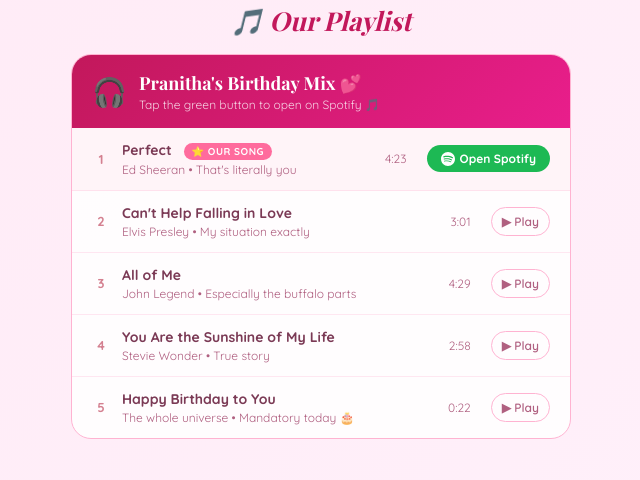
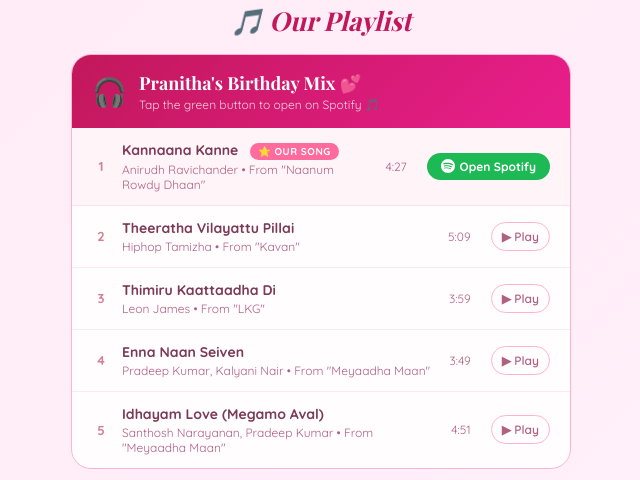
Before and after one commit to justkaxzhere-debug/surpriseman, a plain HTML site: page index.html in a window 1280 px wide. Shown: the part 2103-2583 px from the top of the page, without its empty margins (319-959 px from the left). Drawn offline with nearby package versions, Linux system fonts and the light colour scheme; no server answers; a web font is replaced by a local one.

Commit message:
Update index.html

```diff
--- a/index.html
+++ b/index.html
@@ -280,14 +280,14 @@
     </div>
     <div class="track featured">
       <div class="track-num">1</div>
-      <div class="track-info"><div class="track-name">Perfect <span class="featured-badge">⭐ OUR SONG</span></div><div class="track-artist">Ed Sheeran • That's literally you</div></div>
-      <div class="track-dur">4:23</div>
-      <a class="spotify-btn" href="https://open.spotify.com/track/0tgVpDi06FyKpA1z0VMD4v" target="_blank"><svg class="spotify-logo" viewBox="0 0 24 24"><path d="M12 0C5.4 0 0 5.4 0 12s5.4 12 12 12 12-5.4 12-12S18.66 0 12 0zm5.521 17.34c-.24.359-.66.48-1.021.24-2.82-1.74-6.36-2.101-10.561-1.141-.418.122-.779-.179-.899-.539-.12-.421.18-.78.54-.9 4.56-1.021 8.52-.6 11.64 1.32.42.18.479.659.301 1.02zm1.44-3.3c-.301.42-.841.6-1.262.3-3.239-1.98-8.159-2.58-11.939-1.38-.479.12-1.02-.12-1.14-.6-.12-.48.12-1.021.6-1.141C9.6 9.9 15 10.561 18.72 12.84c.361.181.54.78.241 1.2zm.12-3.36C15.24 8.4 8.82 8.16 5.16 9.301c-.6.179-1.2-.181-1.38-.721-.18-.601.18-1.2.72-1.381 4.26-1.26 11.28-1.02 15.721 1.621.539.3.719 1.02.419 1.56-.299.421-1.02.599-1.559.3z"/></svg>Open Spotify</a>
+      <div class="track-info"><div class="track-name">Kannaana Kanne <span class="featured-badge">⭐ OUR SONG</span></div><div class="track-artist">Anirudh Ravichander • From "Naanum Rowdy Dhaan"</div></div>
+      <div class="track-dur">4:27</div>
+      <a class="spotify-btn" href="https://open.spotify.com/track/4cvS3XEMGcDwRIf5UVSTYU" target="_blank"><svg class="spotify-logo" viewBox="0 0 24 24"><path d="M12 0C5.4 0 0 5.4 0 12s5.4 12 12 12 12-5.4 12-12S18.66 0 12 0zm5.521 17.34c-.24.359-.66.48-1.021.24-2.82-1.74-6.36-2.101-10.561-1.141-.418.122-.779-.179-.899-.539-.12-.421.18-.78.54-.9 4.56-1.021 8.52-.6 11.64 1.32.42.18.479.659.301 1.02zm1.44-3.3c-.301.42-.841.6-1.262.3-3.239-1.98-8.159-2.58-11.939-1.38-.479.12-1.02-.12-1.14-.6-.12-.48.12-1.021.6-1.141C9.6 9.9 15 10.561 18.72 12.84c.361.181.54.78.241 1.2zm.12-3.36C15.24 8.4 8.82 8.16 5.16 9.301c-.6.179-1.2-.181-1.38-.721-.18-.601.18-1.2.72-1.381 4.26-1.26 11.28-1.02 15.721 1.621.539.3.719 1.02.419 1.56-.299.421-1.02.599-1.559.3z"/></svg>Open Spotify</a>
     </div>
-    <div class="track"><div class="track-num">2</div><div class="track-info"><div class="track-name">Can't Help Falling in Love</div><div class="track-artist">Elvis Presley • My situation exactly</div></div><div class="track-dur">3:01</div><a class="other-link" href="https://open.spotify.com/track/44AyOl4qVkzS48vBsbNXaC" target="_blank">▶ Play</a></div>
-    <div class="track"><div class="track-num">3</div><div class="track-info"><div class="track-name">All of Me</div><div class="track-artist">John Legend • Especially the buffalo parts</div></div><div class="track-dur">4:29</div><a class="other-link" href="https://open.spotify.com/track/3U4isOIWM3VvDubwSI3y7a" target="_blank">▶ Play</a></div>
-    <div class="track"><div class="track-num">4</div><div class="track-info"><div class="track-name">You Are the Sunshine of My Life</div><div class="track-artist">Stevie Wonder • True story</div></div><div class="track-dur">2:58</div><a class="other-link" href="https://open.spotify.com/track/3HS8OdJCDRbTSMSkMHqFN4" target="_blank">▶ Play</a></div>
-    <div class="track"><div class="track-num">5</div><div class="track-info"><div class="track-name">Happy Birthday to You</div><div class="track-artist">The whole universe • Mandatory today 🎂</div></div><div class="track-dur">0:22</div><a class="other-link" href="https://open.spotify.com/search/happy%20birthday%20to%20you" target="_blank">▶ Play</a></div>
+    <div class="track"><div class="track-num">2</div><div class="track-info"><div class="track-name">Theeratha Vilayattu Pillai</div><div class="track-artist">Hiphop Tamizha • From "Kavan"</div></div><div class="track-dur">5:09</div><a class="other-link" href="https://open.spotify.com/track/1Q2Omqlar3Rrmw873TYV1s" target="_blank">▶ Play</a></div>
+    <div class="track"><div class="track-num">3</div><div class="track-info"><div class="track-name">Thimiru Kaattaadha Di</div><div class="track-artist">Leon James • From "LKG"</div></div><div class="track-dur">3:59</div><a class="other-link" href="https://open.spotify.com/track/5JutbNkyQL9RlvmH8w9L3V" target="_blank">▶ Play</a></div>
+    <div class="track"><div class="track-num">4</div><div class="track-info"><div class="track-name">Enna Naan Seiven</div><div class="track-artist">Pradeep Kumar, Kalyani Nair • From "Meyaadha Maan"</div></div><div class="track-dur">3:49</div><a class="other-link" href="https://open.spotify.com/track/2e5uCDJuueW7bqk2IwDr6I" target="_blank">▶ Play</a></div>
+    <div class="track"><div class="track-num">5</div><div class="track-info"><div class="track-name">Idhayam Love (Megamo Aval)</div><div class="track-artist">Santhosh Narayanan, Pradeep Kumar • From "Meyaadha Maan"</div></div><div class="track-dur">4:51</div><a class="other-link" href="https://open.spotify.com/track/1t99uhmctVeG4FbC5giRCM" target="_blank">▶ Play</a></div>
   </div>
   <div class="section-header">📸 Us 💕</div>
   <div style="text-align:center;position:relative;z-index:1;margin-bottom:8px;">
```
